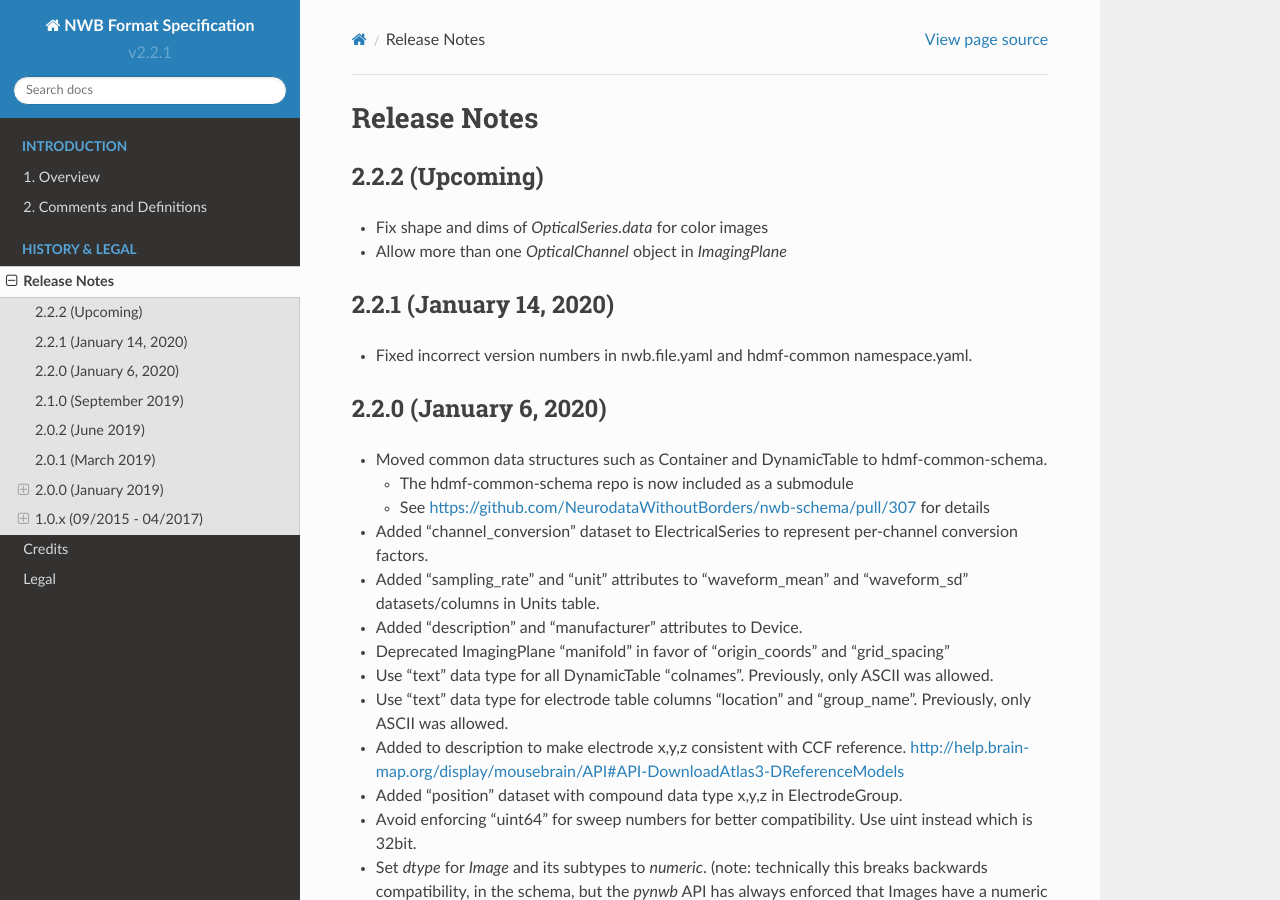
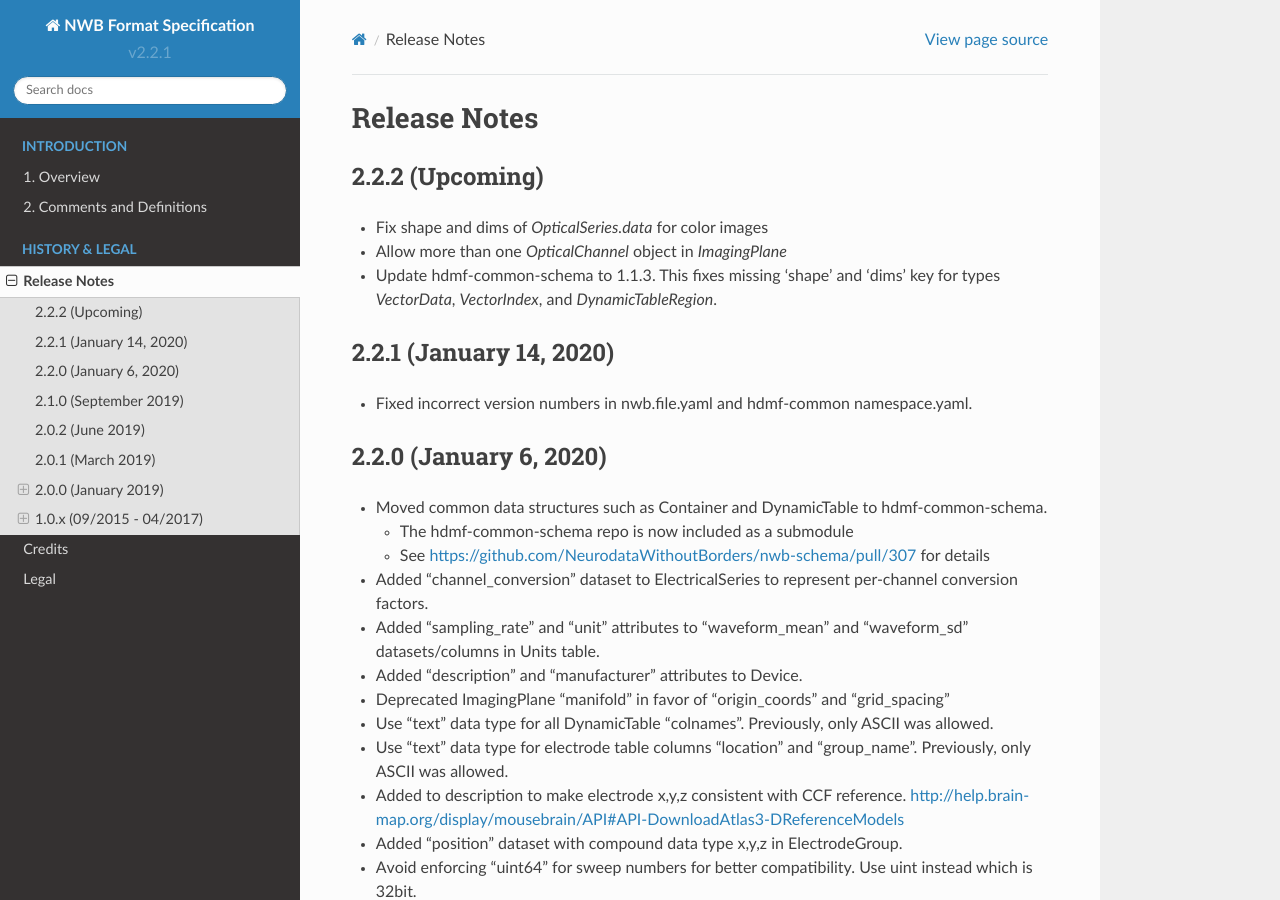
Before and after one commit to NeurodataWithoutBorders/nwb-schema, a Sphinx documentation site: the page built from docs/format/source/format_release_notes.rst, in a window 1280 px wide and 900 px high. Built offline with Sphinx 7.4.7 and the Read the Docs theme 2.0.0, drawn with Linux system fonts in a browser that asks for light colours.

Commit message:
Update hdmf-common-schema to 1.1.3 (#411)
* Update hdmf-common-schema to 1.1.3

* update release notes

Co-authored-by: Oliver Ruebel <oruebel@users.noreply.github.com>

```diff
--- a/docs/format/source/format_release_notes.rst
+++ b/docs/format/source/format_release_notes.rst
@@ -5,8 +5,8 @@ Release Notes
 ----------------
 
 - Fix shape and dims of `OpticalSeries.data` for color images
-
 - Allow more than one `OpticalChannel` object in `ImagingPlane`
+- Update hdmf-common-schema to 1.1.3. This fixes missing 'shape' and 'dims' key for types `VectorData`, `VectorIndex`, and `DynamicTableRegion`.
 
 2.2.1 (January 14, 2020)
 ------------------------
```
